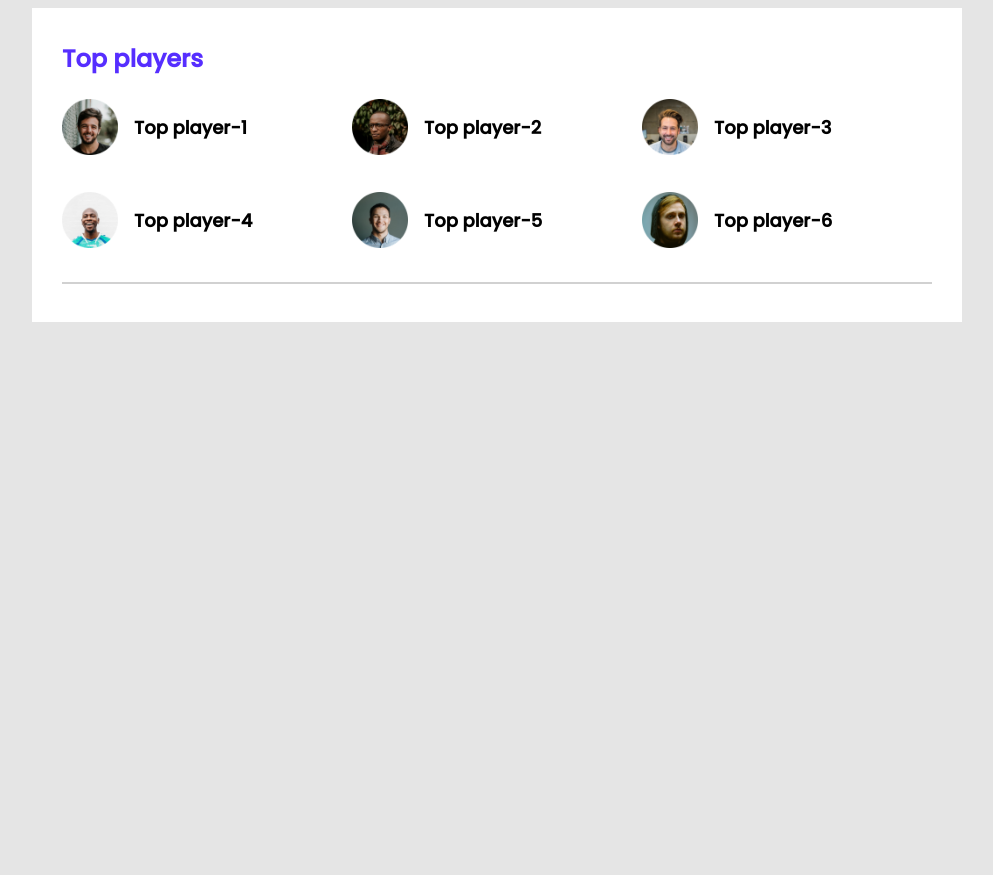
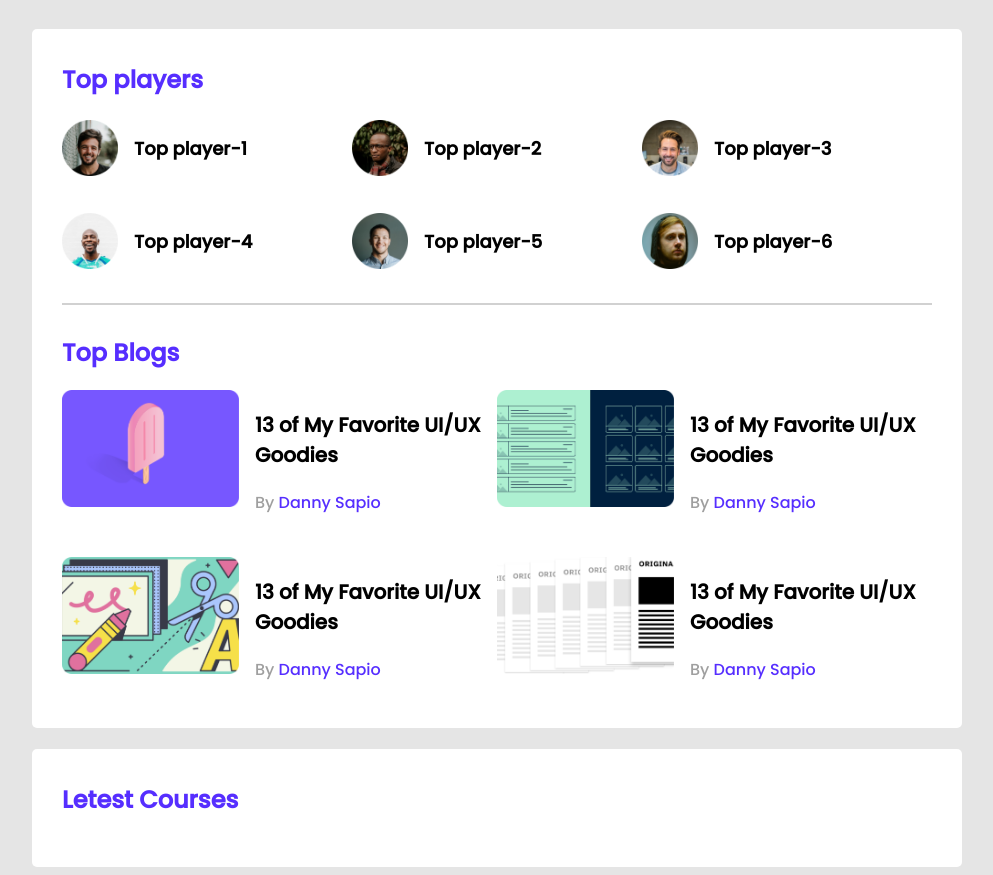
Before and after one commit to MdAbuRummanRefat/LeaderBoardCSS3, a plain HTML site: page index.html in a window 1280 px wide. Shown: the whole page, without its empty margins (143-1136 px from the left). Before the commit the page ends 800 px from the top, so only its background shows below. Drawn offline with Linux system fonts and the light colour scheme.

Commit message:
blogs added

```diff
--- a/index.html
+++ b/index.html
@@ -50,6 +50,52 @@
                 </div>
             </div>
             <hr>
+            <div class="top-blogs">
+                <h2 class="section-title">Top Blogs</h2>
+                <div class="blogs">
+                    <atricle class="blog">
+                        <div class="thumbnail">
+                            <img src="images/blogs/blog-1.png" alt="">
+                        </div>
+                        <div class="blog-info">
+                            <h3 class="blog-title">13 of My Favorite UI/UX Goodies</h3>
+                            <p class="blog-author">By <a href="">Danny Sapio</a></p>
+                        </div>
+                    </atricle>
+                    <atricle class="blog">
+                        <div class="thumbnail">
+                            <img src="images/blogs/blog-2.png" alt="">
+                        </div>
+                        <div class="blog-info">
+                            <h3 class="blog-title">13 of My Favorite UI/UX Goodies</h3>
+                            <p class="blog-author">By <a href="">Danny Sapio</a></p>
+                        </div>
+                    </atricle>
+                    <atricle class="blog">
+                        <div class="thumbnail">
+                            <img src="images/blogs/blog-3.png" alt="">
+                        </div>
+                        <div class="blog-info">
+                            <h3 class="blog-title">13 of My Favorite UI/UX Goodies</h3>
+                            <p class="blog-author">By <a href="">Danny Sapio</a></p>
+                        </div>
+                    </atricle>
+                    <atricle class="blog">
+                        <div class="thumbnail">
+                            <img src="images/blogs/blog-4.png" alt="">
+                        </div>
+                        <div class="blog-info">
+                            <h3 class="blog-title">13 of My Favorite UI/UX Goodies</h3>
+                            <p class="blog-author">By <a href="">Danny Sapio</a></p>
+                        </div>
+                    </atricle>
+                </div>
+
+            </div>
+        </section>
+        <!-- Letest Course -->
+        <section class="container">
+            <h2 class="section-title">Letest Courses</h2>
         </section>
     </main>
 </body>
--- a/styles.css
+++ b/styles.css
@@ -7,12 +7,16 @@ body{
 }
 main{
     display: flex;
-    justify-content: center;
+    flex-direction: column;
+    align-items: center;
+
 }
 .container{
     background-color: #FFFFFF;
     width: 870px;
     padding: 30px;
+    margin-top: 21px;
+    border-radius: 5px;
 }
 
 /* top players style*/
@@ -44,4 +48,38 @@ main{
 }
 hr{
     border: 1px solid #D1D1D1;
+    margin-bottom: 30px;
 }
+/* top blog styles */
+.blogs{
+    display: grid;
+    grid-template-columns: repeat(2,1fr);
+    grid-row-gap: 26px;
+}
+.blog{
+    display: flex;
+}
+.thumbnail{
+
+}
+.blog .thumbnail img{
+    width: 177px;
+    height: 117px;
+
+}
+.blog-info{
+    margin-left: 16px;
+}
+.blog-title{
+    font-size: 20px;
+}
+.blog-author{
+    color: #9F9F9F;
+    font-size: 16px;
+}
+.blog-author a{
+    text-decoration: none;
+    font-size: 16px;
+    color: #562EFF;
+
+}
```
